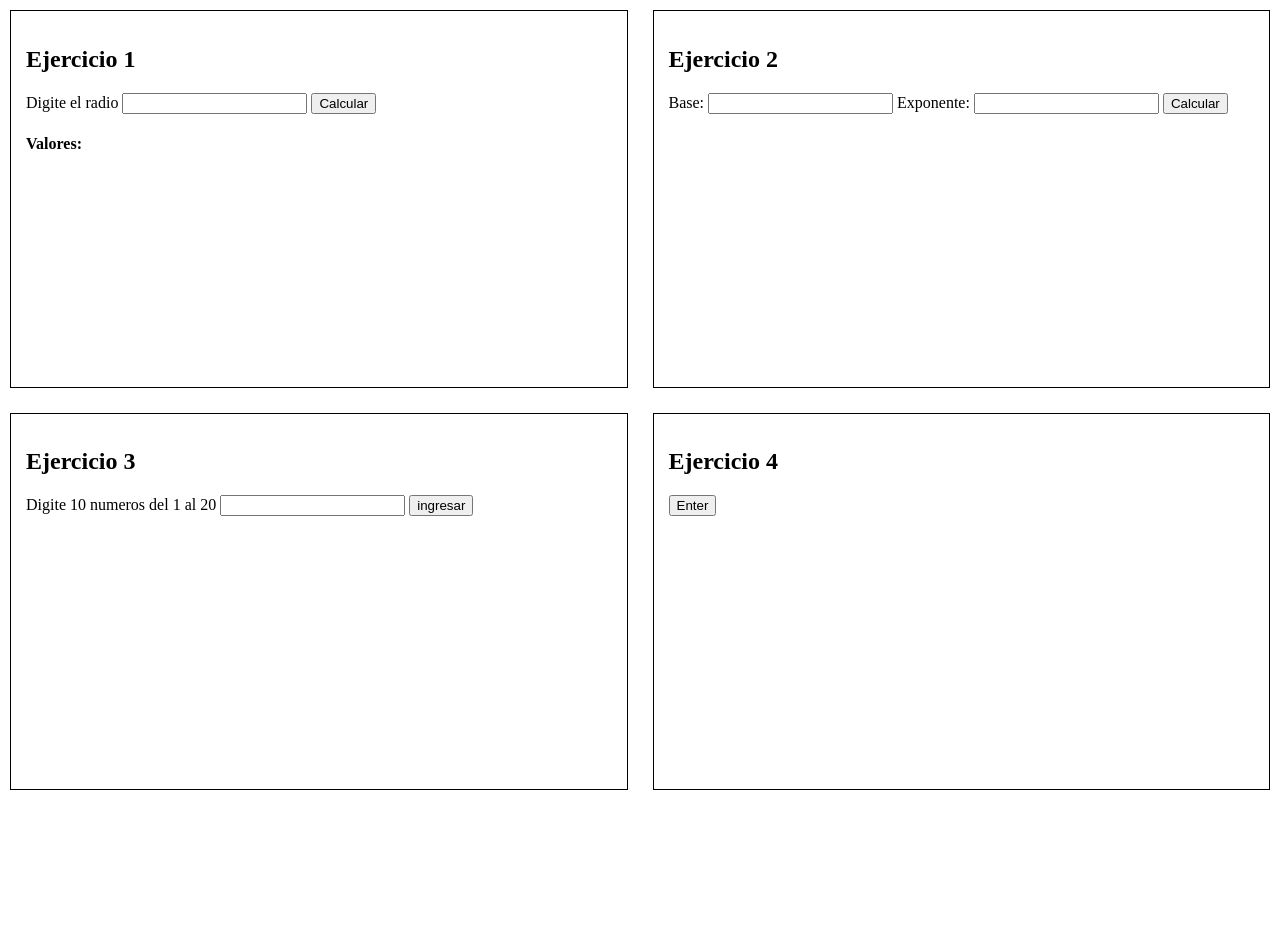
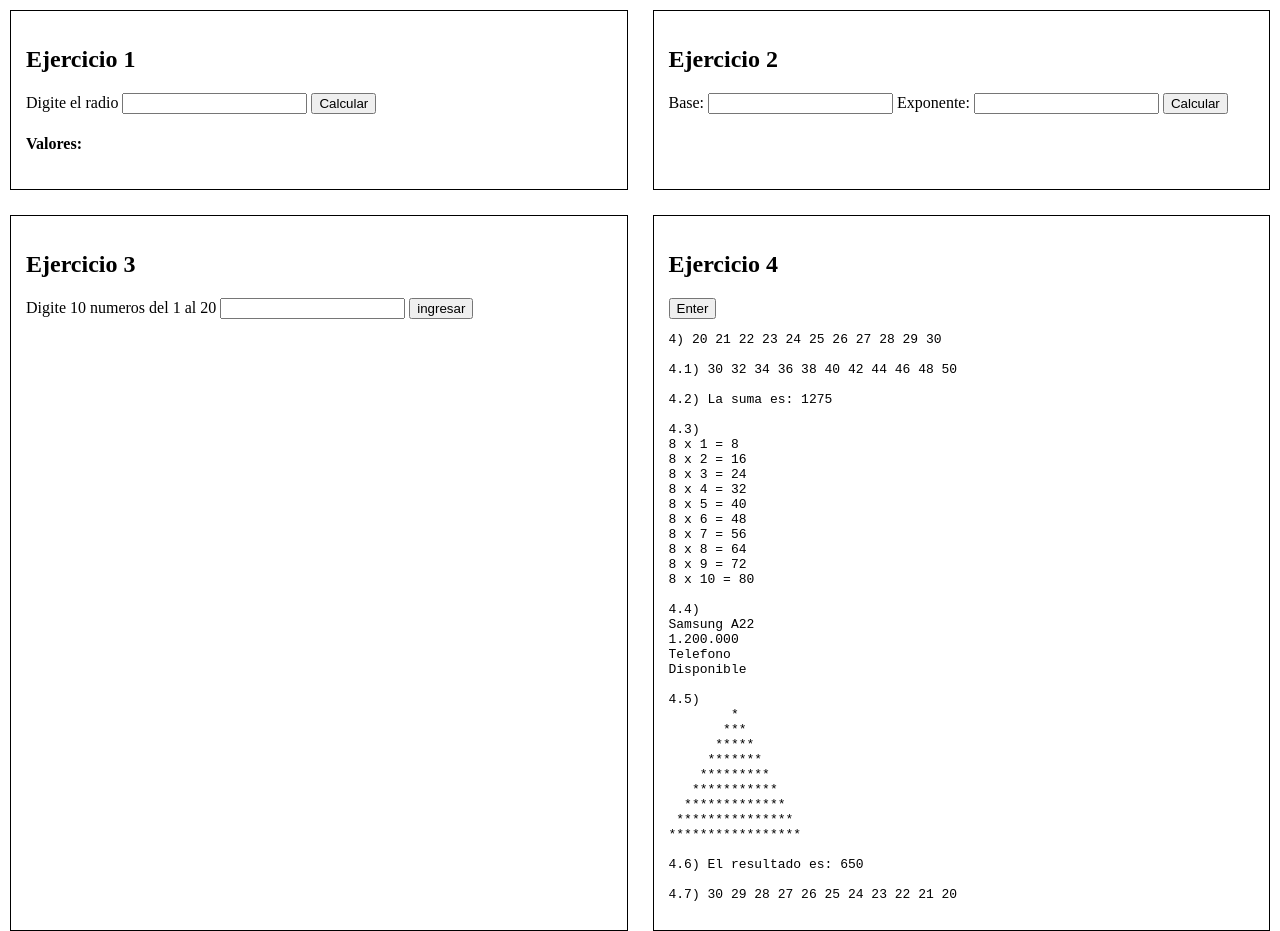
Before and after one commit to CamiloRuiz18/actividades, a plain HTML site: page Ejercicio_16Jul.html in a window 1280 px wide. Both pictures are taken after a click on the button "Enter". Before the commit the page ends 800 px from the top, so only its background shows below. Drawn offline with Linux system fonts and the light colour scheme.

Commit message:
Ejercicios terminados

```diff
--- a/Ejercicio_16Jul.html
+++ b/Ejercicio_16Jul.html
@@ -50,7 +50,7 @@
         <section>
 
             <h2>Ejercicio 4</h2>
-            <button id="Consult4">Enter</button>
+            <button id="enter">Enter</button>
 
             <pre id="Respuesta4"></pre>
 
--- a/Ejercicio_16Jul.js
+++ b/Ejercicio_16Jul.js
@@ -54,7 +54,7 @@ document.getElementById("ingresar").addEventListener("click", function () {
 
     contador++;
 
-     if (contador === 10) {
+    if (contador === 10) {
 
         document.getElementById("Respuesta3").innerHTML = "El numero mayor de la lista es: " + numeroMayor
 
@@ -69,12 +69,180 @@ document.getElementById("ingresar").addEventListener("click", function () {
 
 
 /*4. utilizando el Bucle for haga:
-• Imprimir los números del 20 al 30 en la consola.
-• Imprimir los números pares del 30 al 50 en la consola.
-• Calcular la suma de los primeros 50 números naturales.
-• Imprimir la tabla de multiplicar del 8.
-• Imprimir los elementos de un array.
-• Imprimir un patrón de asteriscos en forma de triángulo, con altura 9.
-• Calcular la suma de los números pares del 1 al 50.
-• Imprimir los números del 30 al 20 en orden descendente.
-• Calcular el promedio de un array de números.*/
+• Imprimir los números del 20 al 30 en la consola.*/
+
+function puntoCuatro() {
+
+    let Result = "";
+
+    for (let i = 20; i <= 30; i++) {
+        Result += i + " "
+    }
+
+    return "4) " + Result + "\n"
+
+}
+
+
+
+/*• Imprimir los números pares del 30 al 50 en la consola.*/
+
+function cuatro_1() {
+
+    let numerosPares = "";
+
+    for (let a = 30; a <= 50; a++) {
+
+        if (a % 2 === 0) {
+            numerosPares += a + " "
+        }
+    }
+
+    return "4.1) " + numerosPares + "\n"
+}
+
+/*• Calcular la suma de los primeros 50 números naturales.*/
+
+function cuatro_2() {
+
+    let sumaNumeros = 0
+
+    for (let b = 1; b <= 50; b++) {
+        sumaNumeros += b
+    }
+
+    return "4.2) La suma es: " + sumaNumeros + "\n"
+
+}
+
+
+/*• Imprimir la tabla de multiplicar del 8.*/
+
+function cuatro_3() {
+
+    const Tabla8 = [
+        "8 x 1 = 8",
+        "8 x 2 = 16",
+        "8 x 3 = 24",
+        "8 x 4 = 32",
+        "8 x 5 = 40",
+        "8 x 6 = 48",
+        "8 x 7 = 56",
+        "8 x 8 = 64",
+        "8 x 9 = 72",
+        "8 x 10 = 80"
+    ]
+
+    let arrayTabla = "";
+
+    for (let c = 0; c < Tabla8.length; c++) {
+        arrayTabla += Tabla8[c] + "<br>"
+    }
+
+    return "4.3) <br>" + arrayTabla
+
+}
+
+/*function tablaMultiplicar() {
+
+    let tabla = [];
+
+    for (let mult = 1; mult <= 10; mult++) {
+        tabla.push(numero + " x " + mult + " = " + (numero * mult));
+    }
+
+}*/
+
+
+/*• Imprimir los elementos de un array.*/
+
+function cuatro_4() {
+
+    const Telefono = [
+        "Samsung A22",
+        "1.200.000",
+        "Telefono",
+        "Disponible"
+    ]
+
+    let array = "";
+
+    for (let d = 0; d < Telefono.length; d++) {
+        array += Telefono[d] + "<br>"
+    }
+
+    return "4.4) <br>" + array
+
+}
+
+
+/*• Imprimir un patrón de asteriscos en forma de triángulo, con altura 9.*/
+
+function cuatro_5() {
+
+    let resultado = "";
+
+    for (let fila = 1; fila <= 9; fila++) {
+
+        for (let espacio = 9; espacio > fila; espacio--) {
+            resultado += " ";
+        }
+
+        for (let estrella = 1; estrella <= (fila * 2 - 1); estrella++) {
+            resultado += "*";
+        }
+
+        resultado += "<br>";
+    }
+
+    return "4.5) <br>" + resultado;
+
+}
+
+/*• Calcular la suma de los números pares del 1 al 50.*/
+
+function cuatro_6() {
+
+    let sumaPares = 0;
+
+    for (let f = 1; f <= 50; f++) {
+
+        if (f % 2 === 0) {
+            sumaPares += f
+        }
+    }
+
+    return "4.6) El resultado es: " + sumaPares + "\n"
+}
+
+/*• Imprimir los números del 30 al 20 en orden descendente.*/
+
+function cuatro_7() {
+
+    let inversa = "";
+
+    for (let g = 30; g >= 20; g--) {
+        inversa += g + " "
+    }
+
+    return "4.7) " + inversa + "\n"
+
+}
+
+/*• Calcular el promedio de un array de números.*/
+
+function ejecutarTodo() {
+    let P4 = puntoCuatro();
+    let P4_1 = cuatro_1();
+    let P4_2 = cuatro_2();
+    let P4_3 = cuatro_3();
+    let P4_4 = cuatro_4();
+    let P4_5 = cuatro_5();
+    let P4_6 = cuatro_6();
+    let P4_7 = cuatro_7();
+
+    document.getElementById("Respuesta4").innerHTML =
+        P4 + "\n" + P4_1 + "\n" + P4_2 + "\n" + P4_3 + "\n" + P4_4 + "\n" + P4_5 + "\n" + P4_6 + "\n" + P4_7
+}
+
+document.getElementById("enter").addEventListener("click", ejecutarTodo)
```
